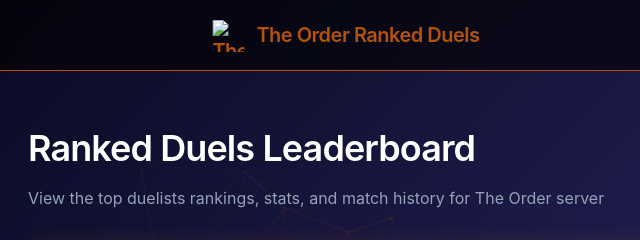
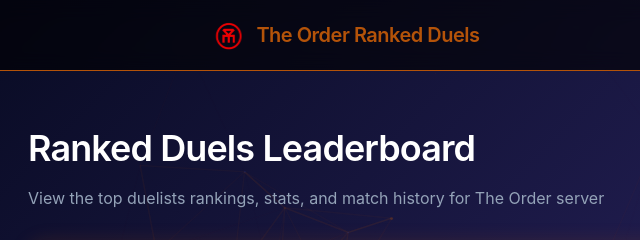
Before and after one commit to iGotYourBackMr/Chivalry-2-leaderboard, a website: page index.html in a window 1280 px wide. Shown: the top 240 px of the page, 294-934 px from the left. Drawn offline with nearby package versions, Linux system fonts and the light colour scheme; the site is published under a folder, as on GitHub Pages, so addresses that start at the root find nothing.

Commit message:
Update index.html

```diff
--- a/index.html
+++ b/index.html
@@ -599,7 +599,7 @@
 
     <nav class="nav">
         <a href="/" class="nav-logo">
-            <img src="/images/logo/logo.png" alt="The Order Logo" width="32" height="32" style="object-fit: contain; margin-top: 2px;">
+            <img src="images/logo/logo.png" alt="The Order Logo" width="32" height="32" style="object-fit: contain; margin-top: 2px;">
             The Order Ranked Duels
         </a>
         <div class="nav-menu">
```
